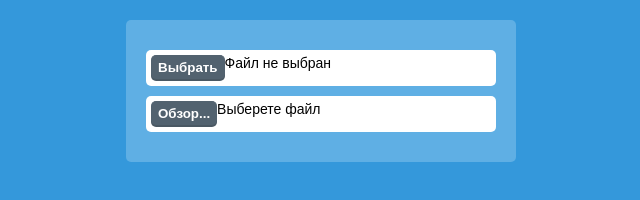
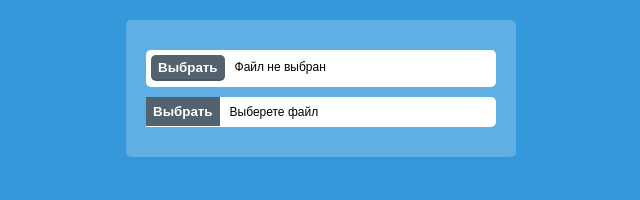
Before and after one commit to M-Ulyanov/Input-File, a plain HTML site: page index.html in a window 1280 px wide. Shown: the whole page, without its empty margins (319-959 px from the left). Drawn offline with nearby package versions, Linux system fonts and the light colour scheme.

Commit message:
Version 1.0.2
Добавлен 2-ой вариант оформления

```diff
--- a/css/style.css
+++ b/css/style.css
@@ -64,7 +64,10 @@ body{
 	box-shadow: 0 1px 0 #55636F;
 }
 .file-wrap > .file-name{
-
+	line-height: 25px;
+	margin-left: 10px;
+	float: left;
+	font-size: 12px;
 }
 .file-wrap > .select-file{
 	color:green;
@@ -72,3 +75,31 @@ body{
 .file-wrap input[type=file]{
     display: none;
 }
+
+/*Version 2*/
+.flst2{
+	-moz-border-radius: 0px 5px 5px 0;
+	-webkit-border-radius: 0px 5px 5px 0;
+	border-radius: 0px 5px 5px 0;
+	padding: 0;
+}
+
+.flst2 .file-button{
+	-moz-border-radius: 0;
+	-webkit-border-radius: 0;
+	border-radius: 0;
+	padding: 7px;
+	border-top: none;
+	box-shadow: none;
+}
+.flst2 .file-button:hover{
+	border-top: none;
+	box-shadow: none;
+}
+.flst2 .file-button:active{
+	top:0;
+}
+
+.flst2 > .file-name{
+	line-height: 30px;
+}
--- a/index.html
+++ b/index.html
@@ -16,8 +16,8 @@
 		<input type="file">
 	</div>
 
-	<div class="file-wrap">
-		<button type="button" class="file-button">Обзор...</button>
+	<div class="file-wrap flst2">
+		<button type="button" class="file-button">Выбрать</button>
 		<div class="file-name">Выберете файл</div>
 		<input type="file">
 	</div>
--- a/js/script.js
+++ b/js/script.js
@@ -35,7 +35,7 @@ $(function(){
 
             // Изменяем поле с именем файла и текст на кнопки
             divTxt.addClass('select-file').text(fileName);
-            button.text('Выбрать');
+            button.text('Изменить');
 
         }).change();
 
```
